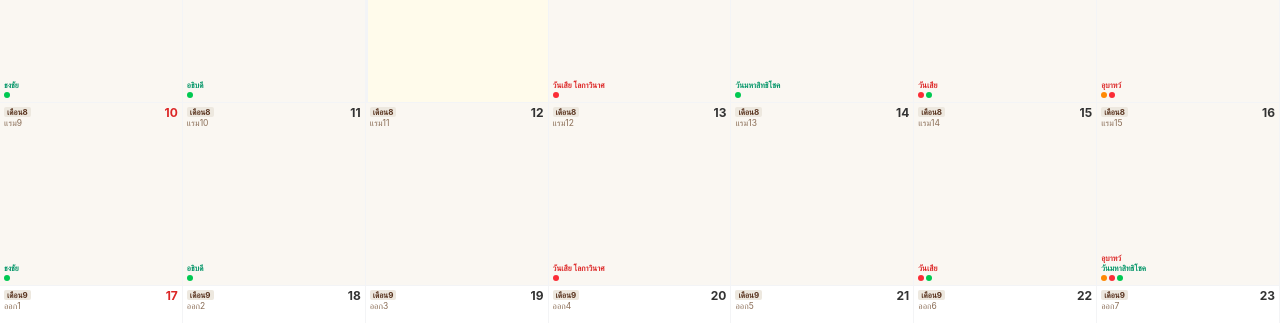
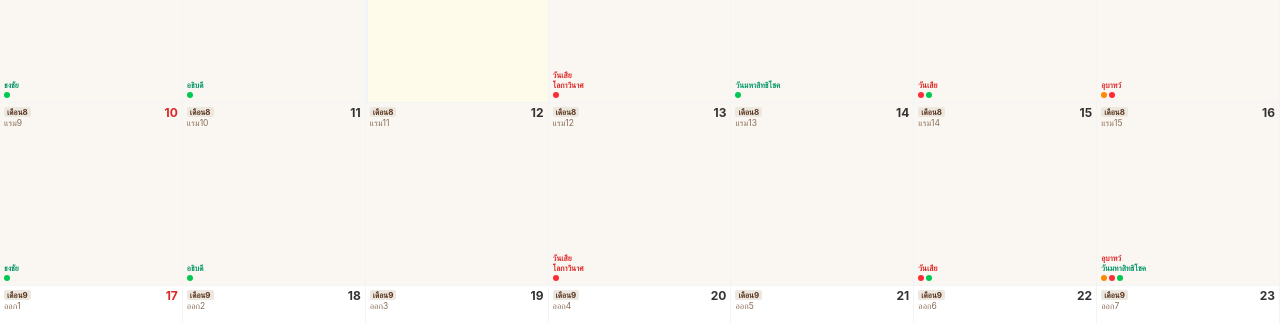
Before and after one commit to aiwonsi-debug/Lanna-Calendar, a React (Vite) app: page / in a window 1280 px wide. Shown: the part 347-670 px from the top of the page. Built offline with nearby package versions, Linux system fonts and the light colour scheme; the HTML template or start-up script is replaced by a standard one.

Commit message:
UI: display วันเสีย, โลกาวินาศ, and อุบาทว์ on separate lines

```diff
--- a/src/components/MonthlyGrid.tsx
+++ b/src/components/MonthlyGrid.tsx
@@ -101,10 +101,14 @@ export function MonthlyGrid({ viewMonth, days, selectedDate, onSelect }: Monthly
                     {day.songkranLabel && (
                       <span className="text-[8px] font-bold text-[#0891B2] truncate leading-tight">{day.songkranLabel}</span>
                     )}
-                    {(day.isSia || day.isUbat || day.isLokawinat) && (
-                      <span className={`text-[8px] font-bold text-[#DC2626] truncate leading-tight`}>
-                        {[day.isSia ? 'วันเสีย' : '', day.isLokawinat ? 'โลกาวินาศ' : '', day.isUbat ? 'อุบาทว์' : ''].filter(Boolean).join(' ')}
-                      </span>
+                    {day.isSia && (
+                      <span className="text-[8px] font-bold text-[#DC2626] truncate leading-tight">วันเสีย</span>
+                    )}
+                    {day.isLokawinat && (
+                      <span className="text-[8px] font-bold text-[#DC2626] truncate leading-tight">โลกาวินาศ</span>
+                    )}
+                    {day.isUbat && (
+                      <span className="text-[8px] font-bold text-[#DC2626] truncate leading-tight">อุบาทว์</span>
                     )}
                     {(day.isThongChai || day.isAthipadi || day.sitthi) && (
                       <span className={`text-[8px] font-bold text-[#059669] truncate leading-tight`}>
```
